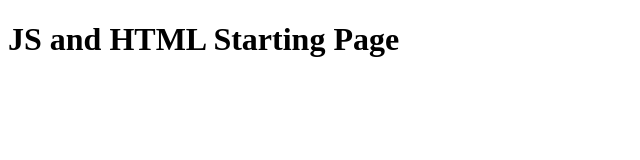
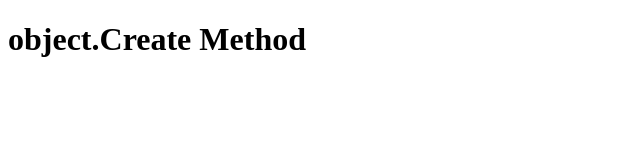
Before and after one commit to BacchusJ/ObjectCreate, a plain HTML site: page index.html in a window 1280 px wide. Shown: the whole page, without its empty margins (0-640 px from the left). Drawn offline with Linux system fonts and the light colour scheme.

Commit message:
changed the title

```diff
--- a/index.html
+++ b/index.html
@@ -2,11 +2,11 @@
 <html lang="en">
     <head>
         <meta charset="UTF-8">
-        <title>Clear Js Page</title>
+        <title>Object Create Method</title>
     </head>
 
     <body>
-        <h1>JS and HTML Starting Page</h1>
+        <h1>object.Create Method</h1>
         <script src="script.js"></script>
     </body>
 </html>
```
